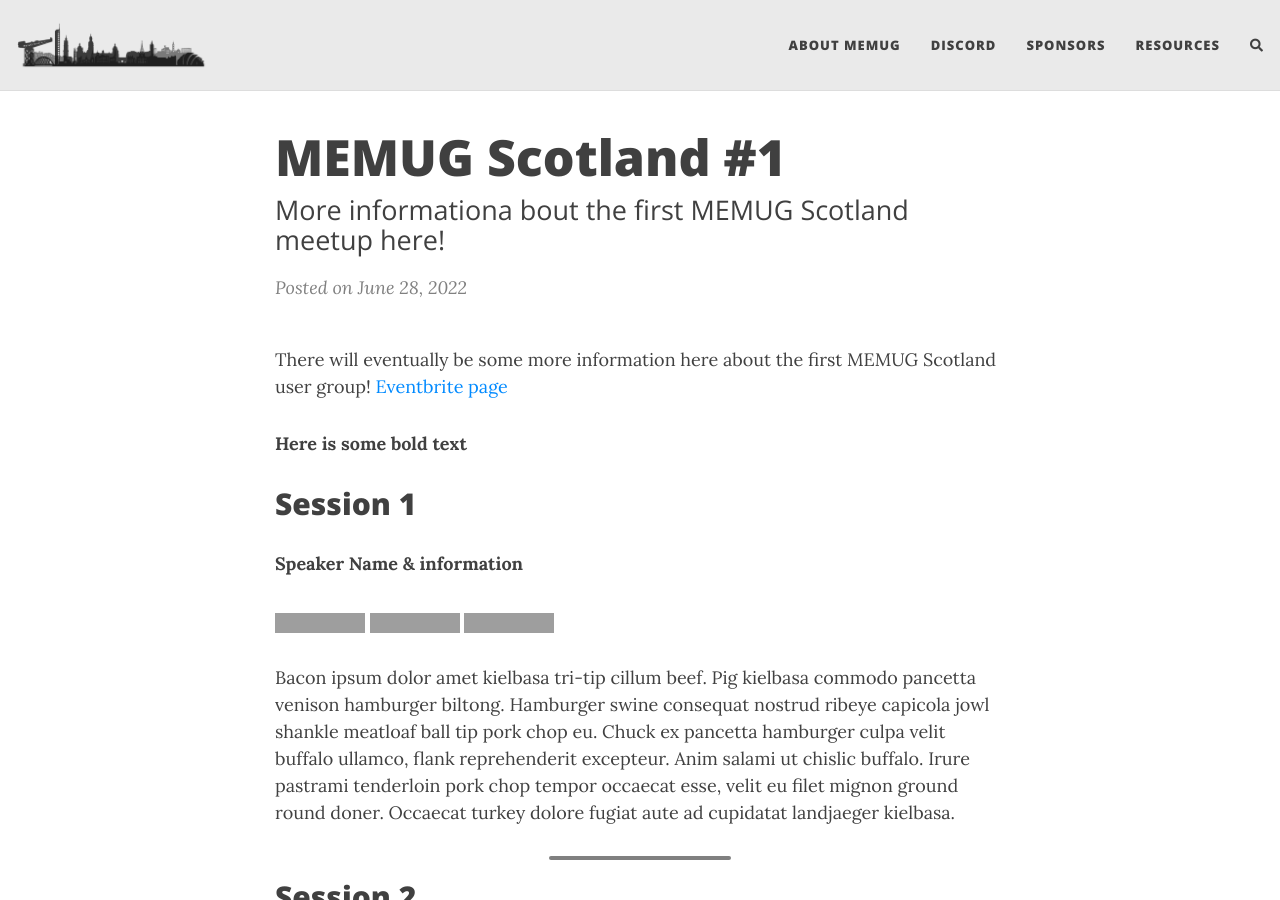
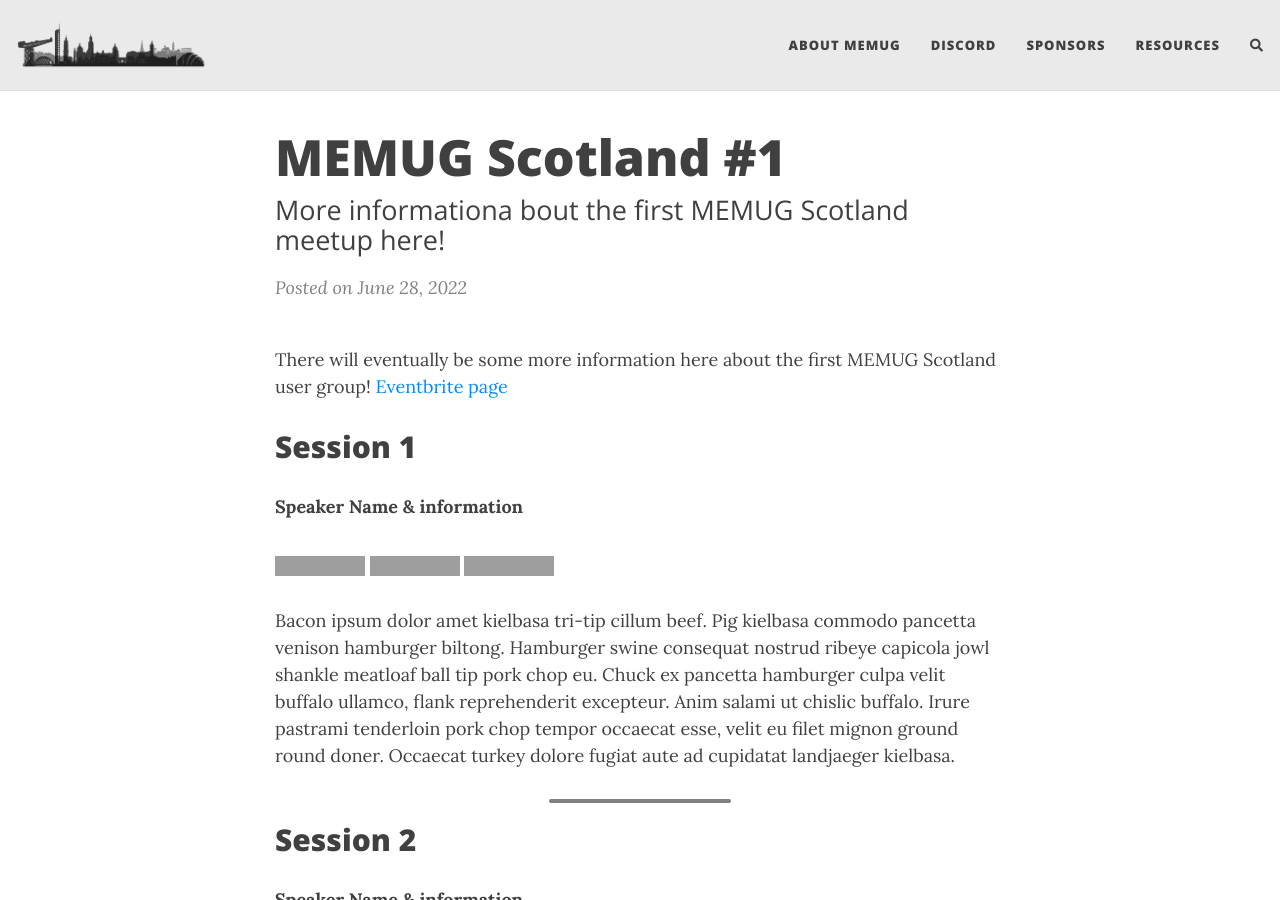
Before and after one commit to smcallister594/memugscotland, a Jekyll site: the page built from _posts/2022-06-28-first-meetup.md, in a window 1280 px wide and 900 px high. Built offline with Jekyll 4.4.1, drawn with Linux system fonts in a browser that asks for light colours; nearby versions of some CDN libraries; comment, search, counter and statistics services are not loaded; grey boxes are pictures that could not be loaded.

Commit message:
Update 2022-06-28-first-meetup.md

```diff
--- a/_posts/2022-06-28-first-meetup.md
+++ b/_posts/2022-06-28-first-meetup.md
@@ -9,8 +9,6 @@ comments: false
 ---
 
 There will eventually be some more information here about the first MEMUG Scotland user group! [Eventbrite page](https://www.eventbrite.com/)
-
-**Here is some bold text**
 
 ## Session 1
 
```
